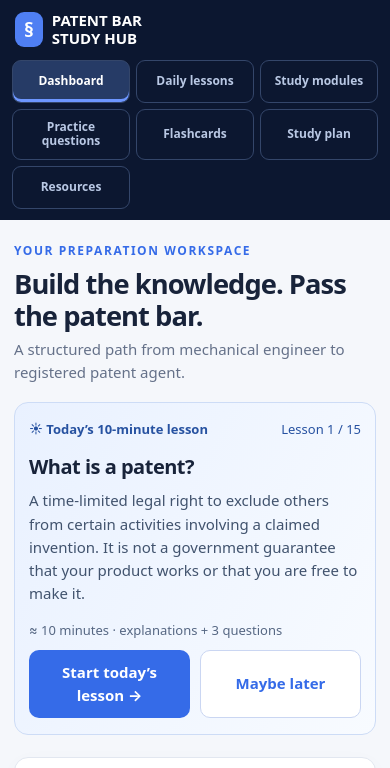
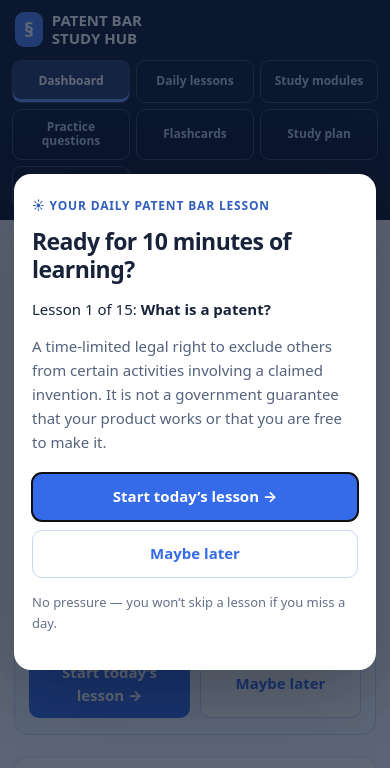
Before and after one commit to Pembe2/patentbarexam, a plain HTML site: page index.html in a window 390 px wide. Shown: the top 768 px of the page. Drawn offline with Linux system fonts and the light colour scheme.

Commit message:
Style daily welcome popup for iPhone portrait and desktop

```diff
--- a/index.html
+++ b/index.html
@@ -158,6 +158,18 @@ button,a,select{touch-action:manipulation}
  .daily-work{padding:17px 14px}
 }
 .daily-list-item:disabled{opacity:.52;cursor:not-allowed;background:#f5f7fb}.daily-list-item:disabled:hover{border-color:#dbe2ed;background:#f5f7fb}
+
+/* Daily learning welcome dialog */
+body.daily-modal-open{overflow:hidden}
+.daily-modal-backdrop{position:fixed;inset:0;z-index:9999;display:flex;align-items:center;justify-content:center;padding:18px;background:rgba(11,23,46,.65)}
+.daily-modal{width:min(100%,480px);max-height:calc(100dvh - 36px);overflow-y:auto;background:#fff;color:#18233a;border-radius:20px;padding:27px;box-shadow:0 22px 80px rgba(0,0,0,.28)}
+.daily-modal-eyebrow{font-size:12px;font-weight:800;letter-spacing:.07em;text-transform:uppercase;color:#315fbb;margin-bottom:12px}
+.daily-modal h2{font-size:26px;line-height:1.2;margin:0 0 14px}
+.daily-modal p{line-height:1.6;margin:0 0 13px}
+.daily-modal-summary{color:#53637c}
+.daily-modal-actions{display:flex;gap:9px;flex-wrap:wrap;margin:19px 0 14px}
+.daily-modal-actions .btn{justify-content:center;flex:1 1 165px}
+@media(max-width:650px){.daily-modal-backdrop{padding:14px;padding-top:calc(14px + env(safe-area-inset-top,0px));padding-bottom:calc(14px + env(safe-area-inset-bottom,0px))}.daily-modal{border-radius:17px;padding:23px 18px;max-height:calc(100dvh - 28px)}.daily-modal h2{font-size:23px}.daily-modal-actions{flex-direction:column}.daily-modal-actions .btn{flex:auto;width:100%;min-height:48px}}
 </style>
 </head>
 <body><div class="shell"><aside class="side"><div class="brand"><span class="logo">§</span><span>PATENT BAR<br>STUDY HUB</span></div><div class="tiny">Workspace</div><div class="nav-wrap"><button class="nav active" data-view="dashboard"><span>▦</span>Dashboard</button><button class="nav" data-view="learn"><span>▤</span>Study modules</button><button class="nav" data-view="practice"><span>✎</span>Practice questions</button><button class="nav" data-view="flashcards"><span>▣</span>Flashcards</button><button class="nav" data-view="planner"><span>◷</span>Study plan</button><button class="nav" data-view="resources"><span>↗</span>Resources</button></div><div class="side-note"><strong>Built around official sources</strong><br>USPTO registration exam updated September 23, 2026.<br>Primary reference: MPEP 9th Ed., Rev. 01.2024.</div></aside><main class="main">
```
